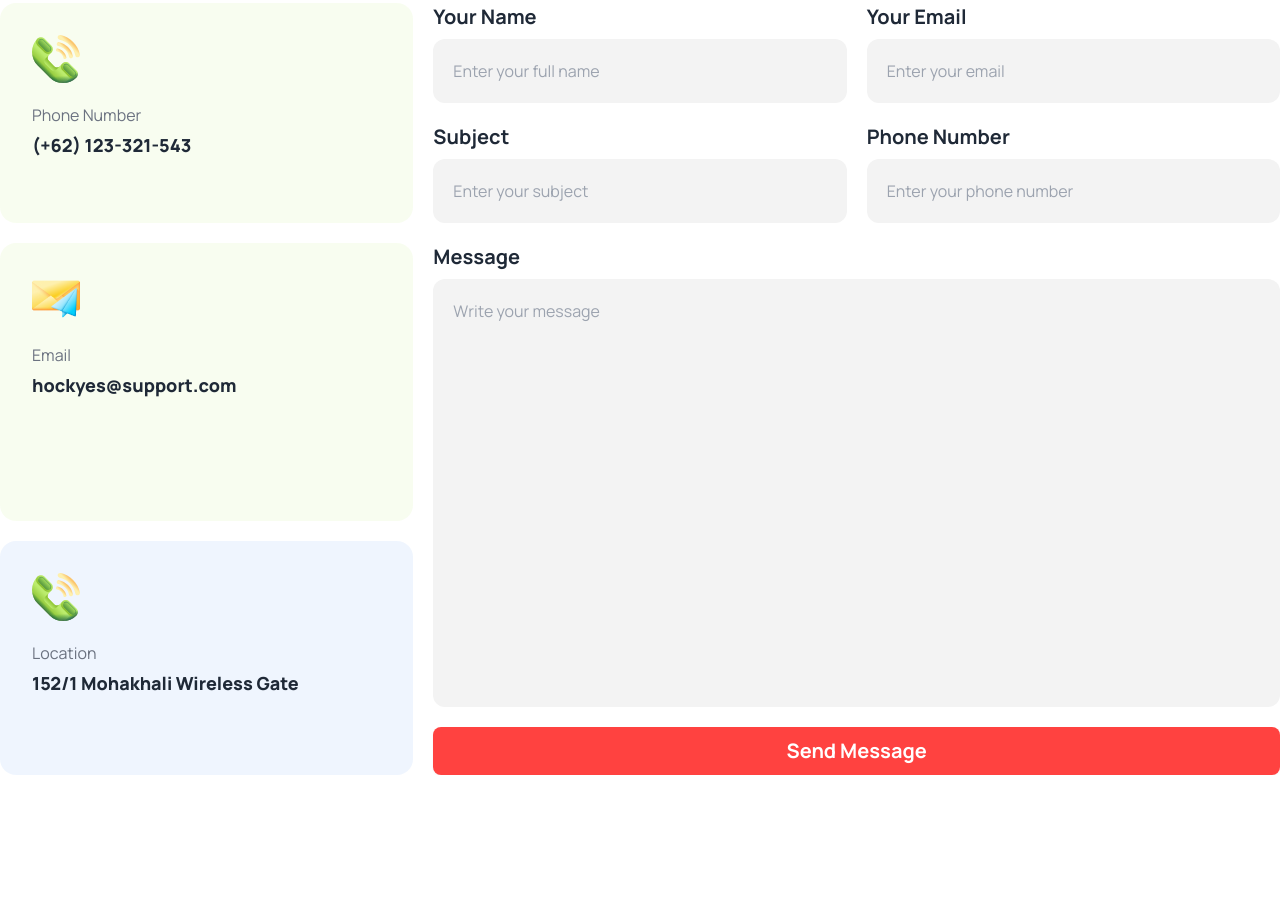
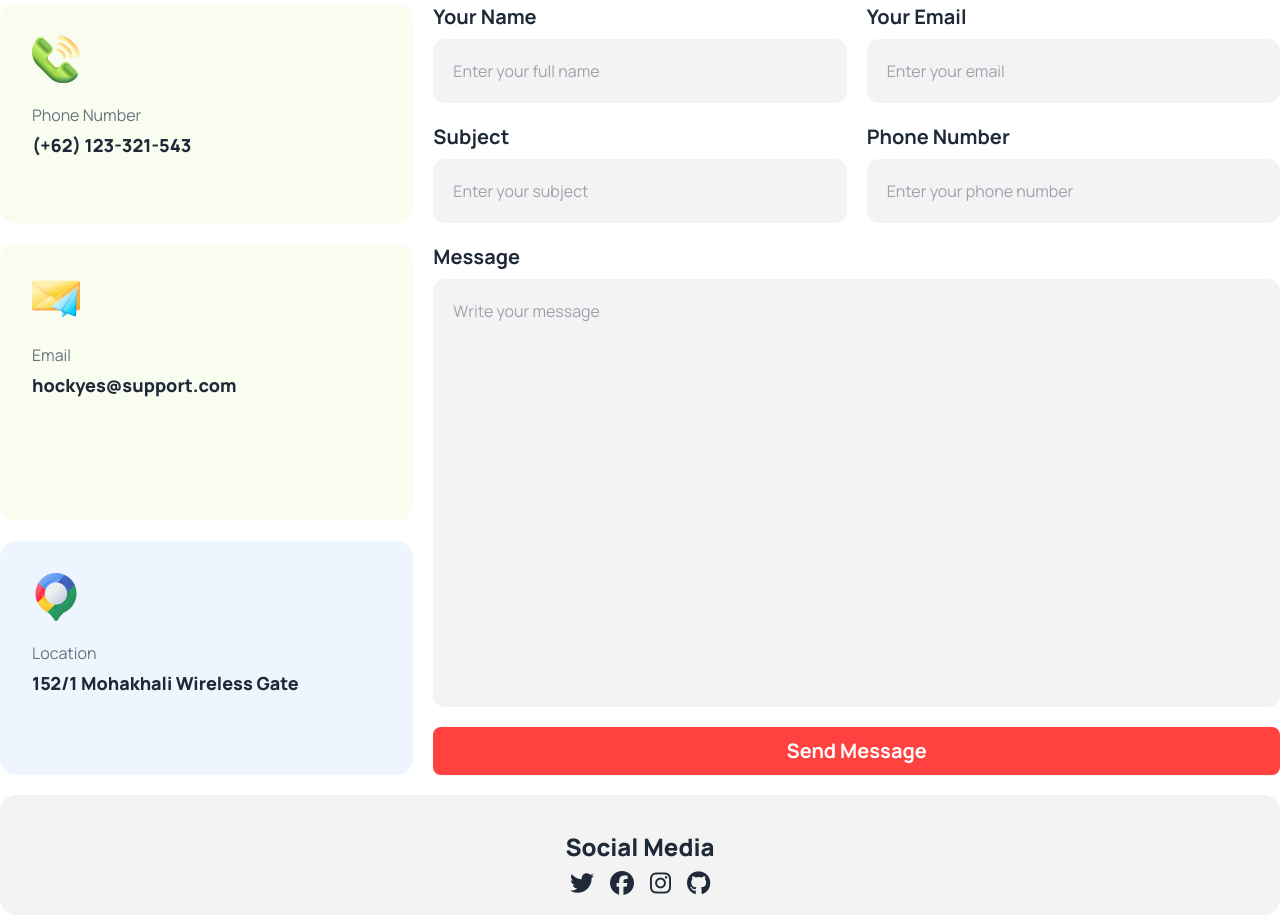
Before and after one commit to hoquez/ph-hockey, a plain HTML site: page index.html in a window 1280 px wide. Shown: the part 2983-3898 px from the top of the page. Before the commit the page ends 3758 px from the top, so only its background shows below. Drawn offline with nearby package versions, Linux system fonts and the light colour scheme.

Commit message:
Social Seciton

```diff
--- a/index.html
+++ b/index.html
@@ -518,7 +518,7 @@
             <p class="text-gray-500 mt-5 mb-1">Email</p>
             <h4 class="text-lg font-extrabold">hockyes@support.com</h4>
           </div>
-          <div class="flex flex-col lg:row-span-3 lg:col-span-2 h-full">
+          <div class="flex flex-col lg:row-span-3 lg:col-span-2">
             <label class="text-xl font-bold mb-2" for="msg">Message</label>
             <input
               id="msg"
@@ -528,7 +528,7 @@
             />
           </div>
           <div class="bg-[#629CF31A] p-8 row-span-2 rounded-2xl">
-            <img src="./images/3d-accept 1.svg" alt="" />
+            <img src="./images/Group 1171275321.png" alt="" />
             <p class="text-gray-500 mt-5 mb-1">Location</p>
             <h4 class="text-lg font-extrabold">
               152/1 Mohakhali Wireless Gate
@@ -536,10 +536,21 @@
           </div>
           <div class="col-span-2">
             <button
-              class="btn bg-[#FF4240] border-opacity-0 text-white font-bold text-xl inline-block w-full"
+              class="btn bg-[#FF4240] border-opacity-0 text-white font-bold text-xl w-full"
             >
               Send Message
             </button>
+          </div>
+          <div class="col-span-3 rounded-2xl bg-[#1313180D]">
+            <h3 class="text-center font-extrabold text-2xl pt-9 pb-2">
+              Social Media
+            </h3>
+            <div class="flex justify-center items-center px-5 pb-5">
+              <a href="#"><i class="fa-brands fa-twitter pr-2 fa-xl"></i></a>
+              <a href="#"><i class="fa-brands fa-facebook p-2 fa-xl"></i></a>
+              <a href="#"><i class="fa-brands fa-instagram p-2 fa-xl"></i></a>
+              <a href="#"><i class="fa-brands fa-github pl-2 fa-xl"></i></a>
+            </div>
           </div>
         </div>
       </section>
```
